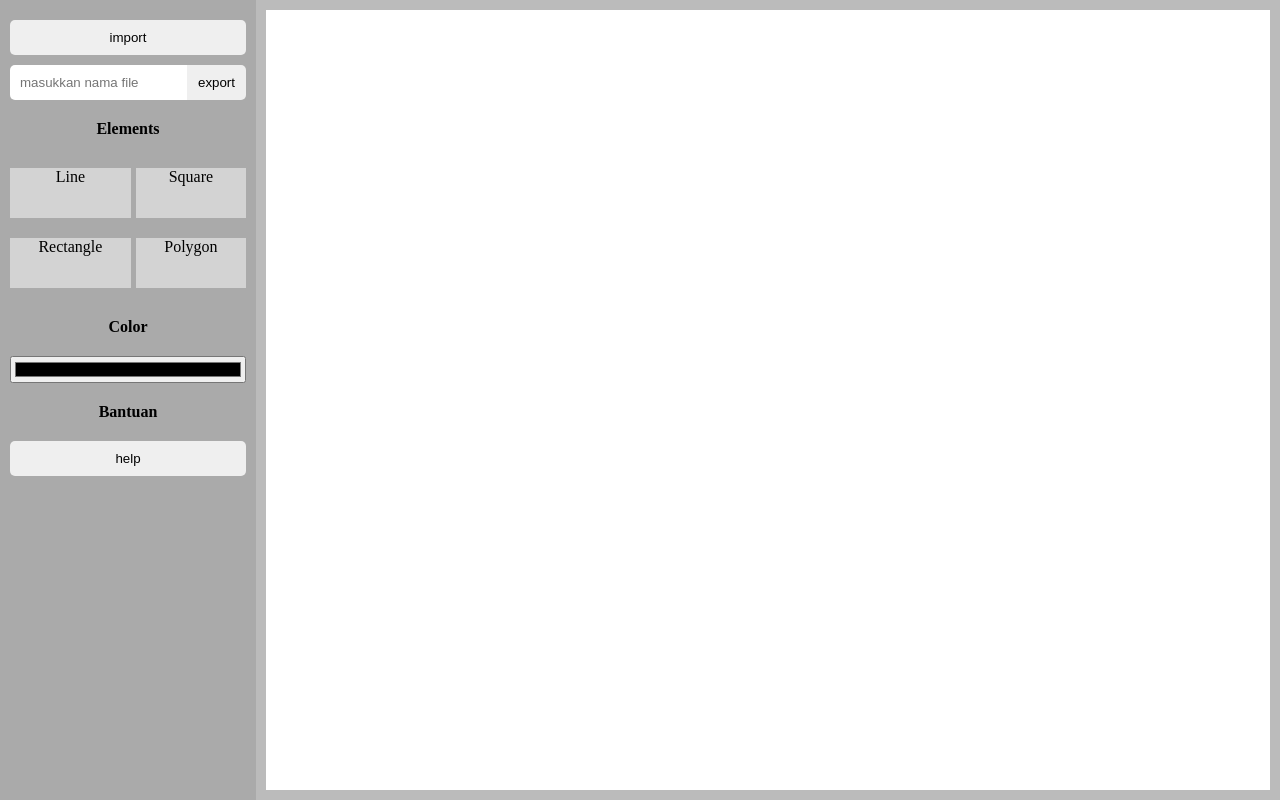
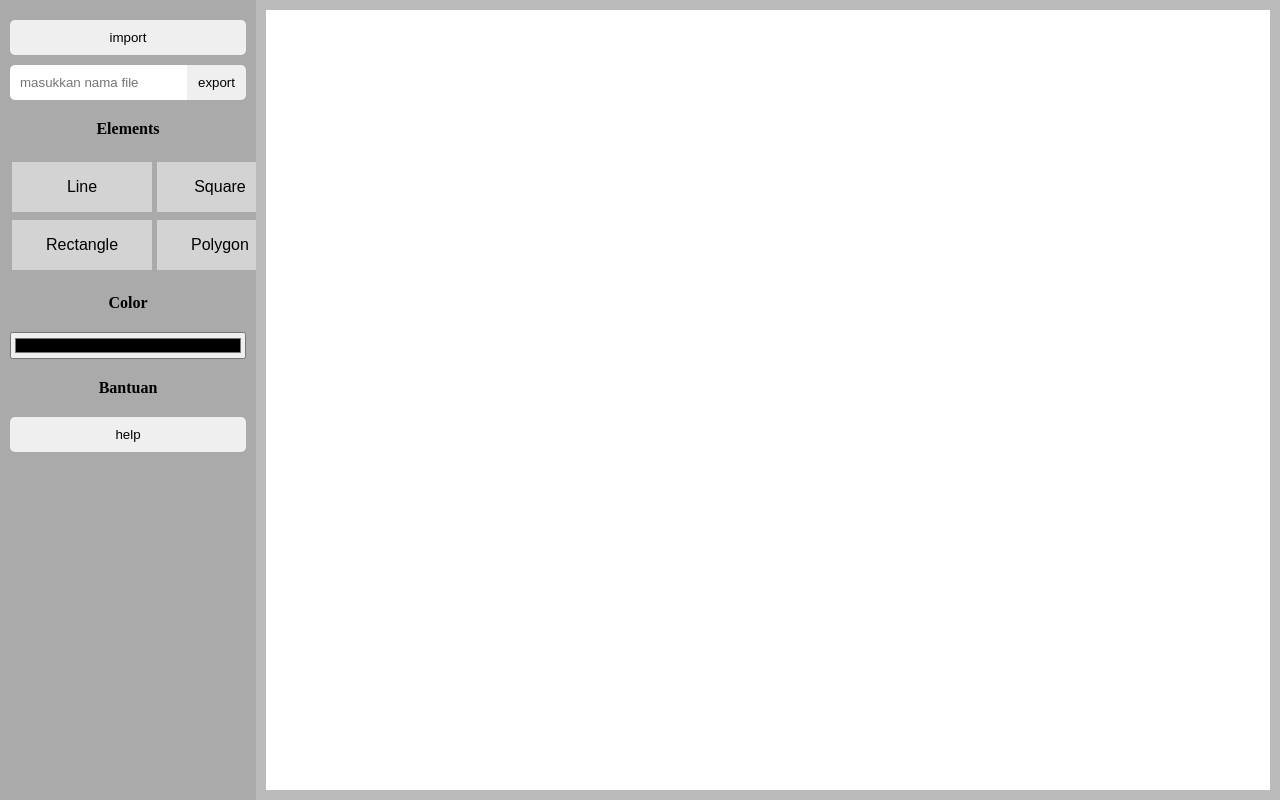
Before and after one commit to mhmmdjafarg/project-1-grafkom, a plain HTML site: page index.html in a window 1280 px wide. Drawn offline with Linux system fonts and the light colour scheme.

Commit message:
change button

```diff
--- a/index.html
+++ b/index.html
@@ -59,18 +59,18 @@
         Elements
       </p>
       <div class="container grid-container">
-        <a class="element-option-container line-option-container container">
-          <p id="line-button" class="element-button">Line</p>
-        </a>
-        <a class="element-option-container square-option-container container">
-          <p id="square-button" class="element-button">Square</p>
-        </a>
-        <a class="element-option-container rectangle-option-container container">
-          <p id="rectangle-button" class="element-button">Rectangle</p>
-        </a>
-        <a class="element-option-container polygon-option-container container">
-          <p id="polygon-button" class="element-button">Polygon</p>
-        </a>
+        <button class="button button1 element-option-container line-option-container container" id="line-button">
+          Line
+        </button>
+        <button class="button button1 element-option-container square-option-container container" id="square-button">
+          Square
+        </button>
+        <button class="button button1 element-option-container rectangle-option-container container" id="rectangle-button">
+          Rectangle
+        </button>
+        <button class="button button1 element-option-container polygon-option-container container" id="polygon-button">
+          Polygon
+        </button>
       </div>
 
       <p id="title">
--- a/script.js
+++ b/script.js
@@ -59,7 +59,7 @@ var createShader = function (gl, type, source) {
 function main() {
   // Get canvas context
   const canvas = document.getElementById("canvas");
-  const elementButton = document.getElementsByClassName("element-button")
+  const elementButton = document.getElementsByClassName("button")
   const colorPicker = document.getElementById("color-input");
   const gl = canvas.getContext("webgl");
 
--- a/style.css
+++ b/style.css
@@ -72,6 +72,29 @@
   column-gap: 5px;
 }
 
+.button {
+  border: none;
+  color: white;
+  padding: 16px 32px;
+  text-align: center;
+  text-decoration: none;
+  display: inline-block;
+  font-size: 16px;
+  margin: 4px 2px;
+  transition-duration: 0.4s;
+  cursor: pointer;
+}
+
+.button1 {
+  background-color: white;
+  color: black;
+}
+
+.button1:hover {
+  background-color: grey;
+  color: white;
+}
+
 .line-option-container {
   grid-column-start: 1;
   grid-column-end: 1;
```
